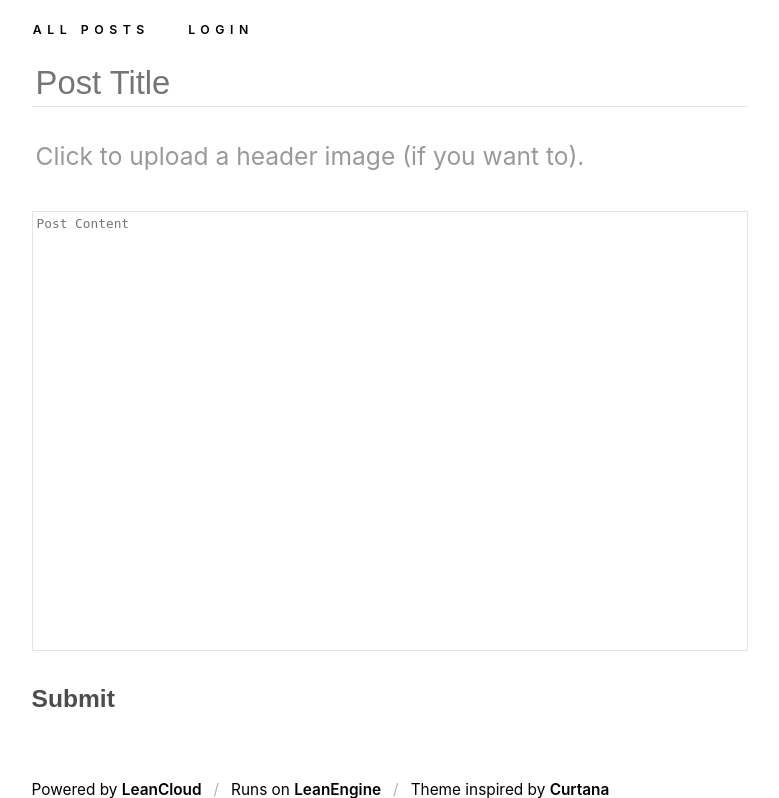
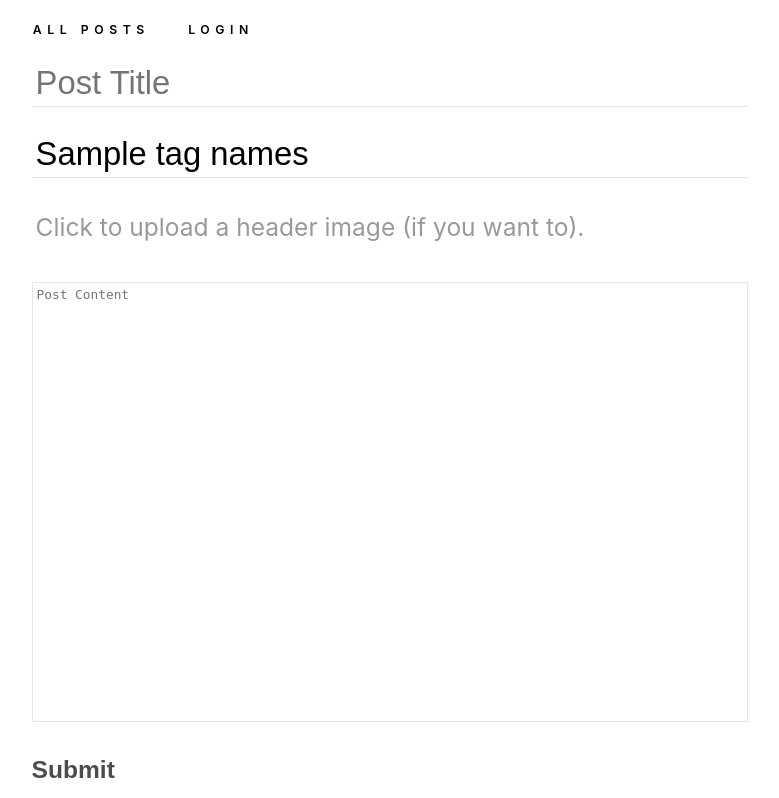
Before and after one commit to nervouna/Cuneiform, a Python web app: template templates/create_post_form.html in a window 1280 px wide. Shown: the top 798 px of the page, without its empty margins (250-1029 px from the left). Run offline with Jinja, Linux system fonts and the light colour scheme; the template is opened without the code that fills it: most values are stand-ins (such as "Sample title", 1, 10 or a date in 2020).

Commit message:
:construction: support add tags when creating post

```diff
--- a/templates/create_post_form.html
+++ b/templates/create_post_form.html
@@ -3,6 +3,7 @@
 {% block content %}
 <form class="post" action="{{ url_for('create_post') }}", method="post" enctype="multipart/form-data">
     <input class="post-title" type="text" name="title" placeholder="Post Title">
+    <input class="post-tag-names" type="text", name="tags" placeholder="Tags" value="{{ tag_names }}">
     <div class="uploader-container">
         <p class="uploader-placeholder">Click to upload a header image (if you want to).</p>
         <input class="uploader" type="file" name="featured_image">
```
